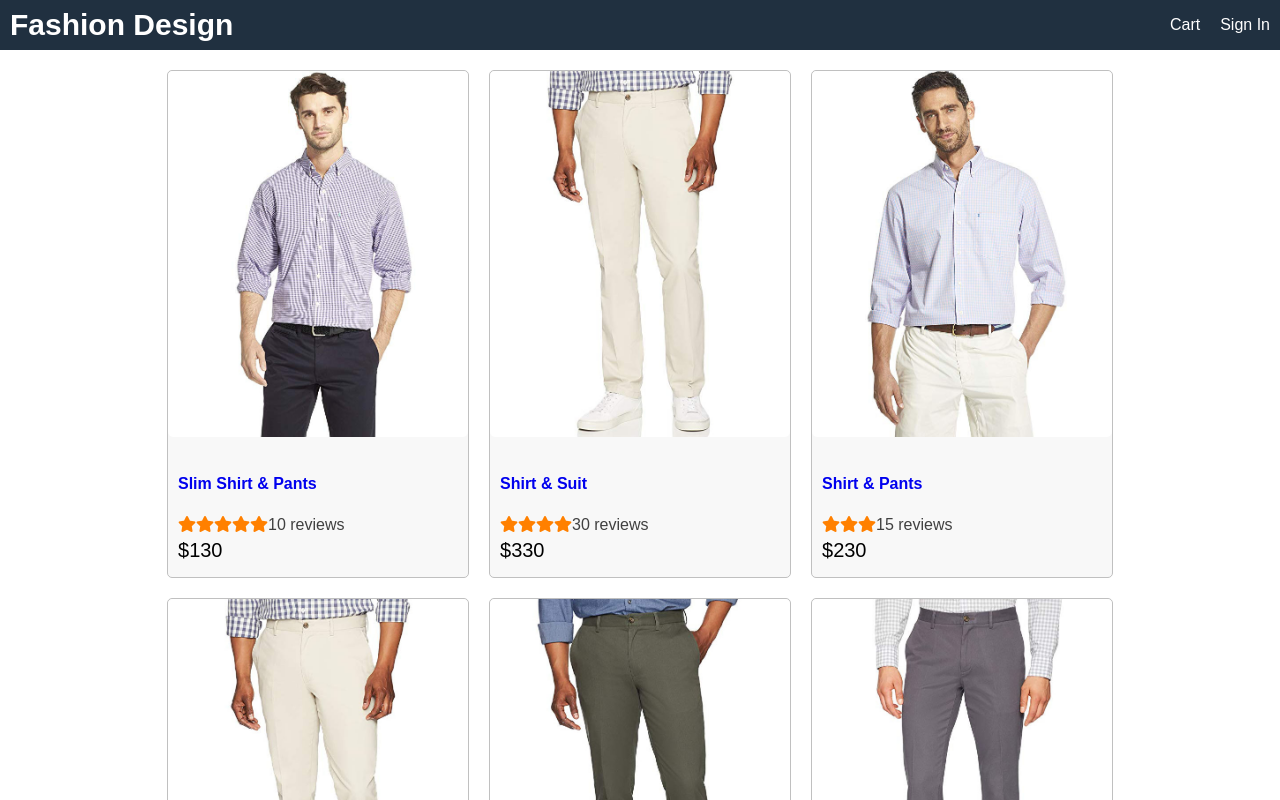
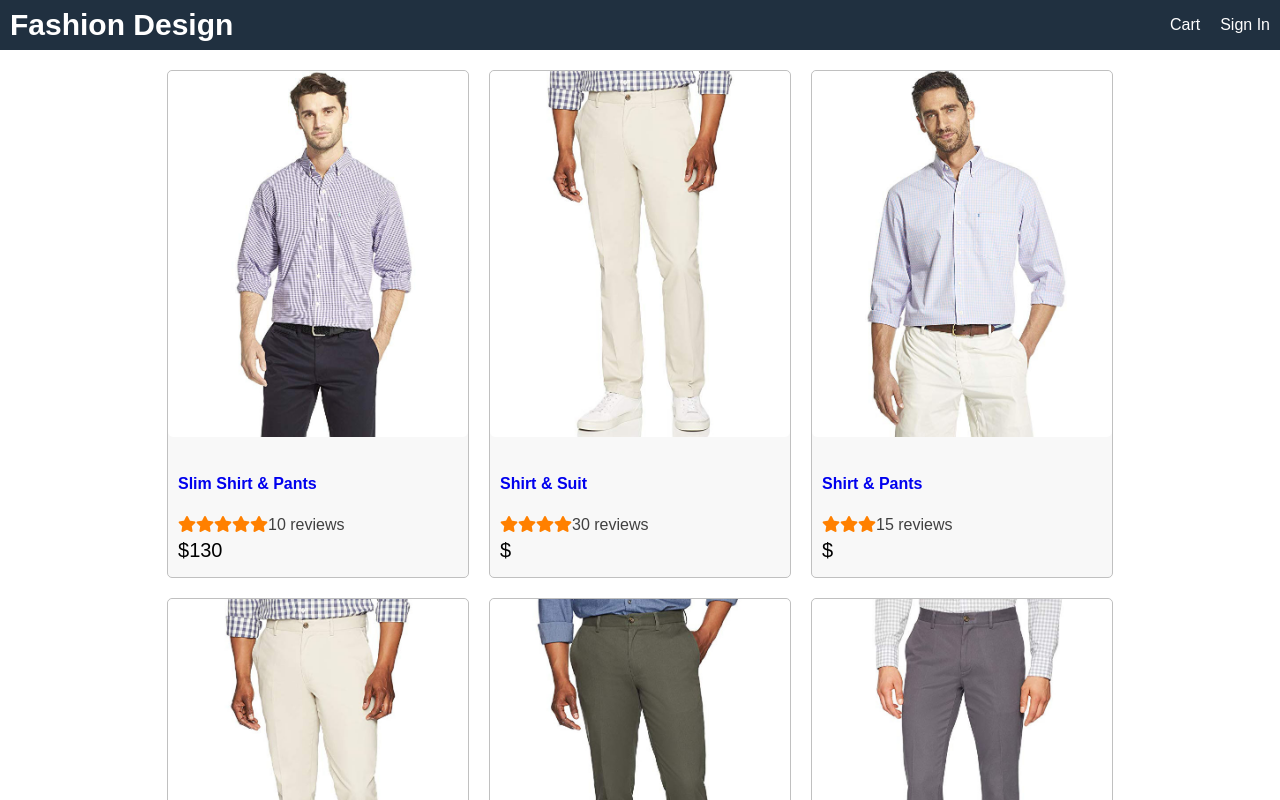
Before and after one commit to MinhajSadik/Fashion-Design, a React (Create React App) app in the folder frontend/: page / in a window 1280 px wide. Shown: the top 800 px of the page. Built offline with nearby package versions, Linux system fonts and the light colour scheme; some icons are missing.

Commit message:
[adding] product components

```diff
--- a/frontend/src/Components/Products/Products.js
+++ b/frontend/src/Components/Products/Products.js
@@ -14,7 +14,7 @@
                     <h2>{product.name}</h2>
                 </a>
                 <Rating rating={product.rating} numReviews={product.numReviews}/>
-                <div className="price">${product.pirce}</div>
+                <div className="price">${product.price}</div>
             </div>
         </div>
     </div>
--- a/frontend/src/data.js
+++ b/frontend/src/data.js
@@ -5,7 +5,7 @@
             name: 'Slim Shirt & Pants',
             category: 'Shirt',
             image: './images/p1.jpg',
-            pirce: '130',
+            price: '130',
             brand: 'Nike',
             rating: 5.00,
             numReviews:10,
```
Also changed, not shown: frontend/src/Screens/ProductScreen.js (+6 -1 lines).
